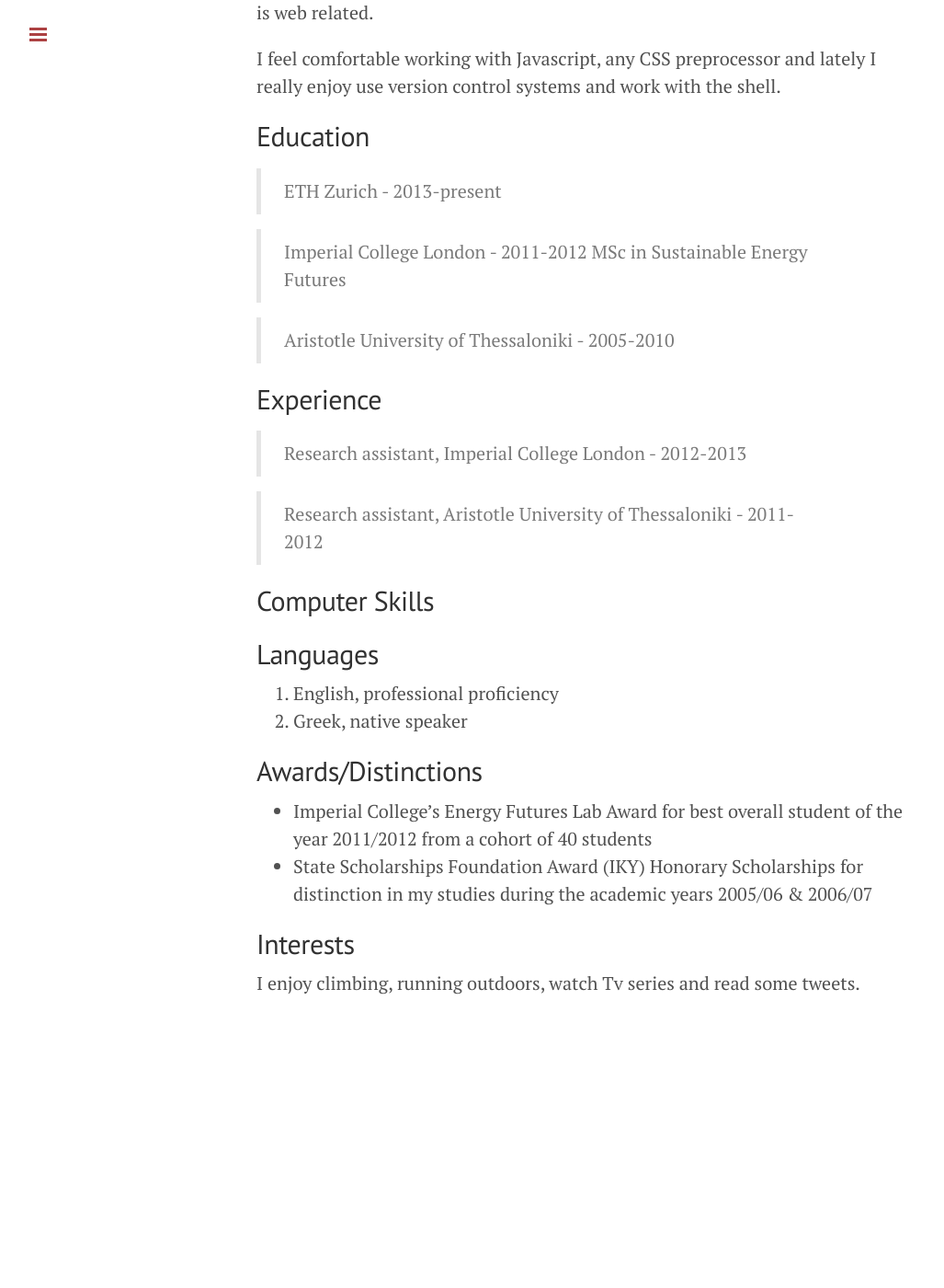
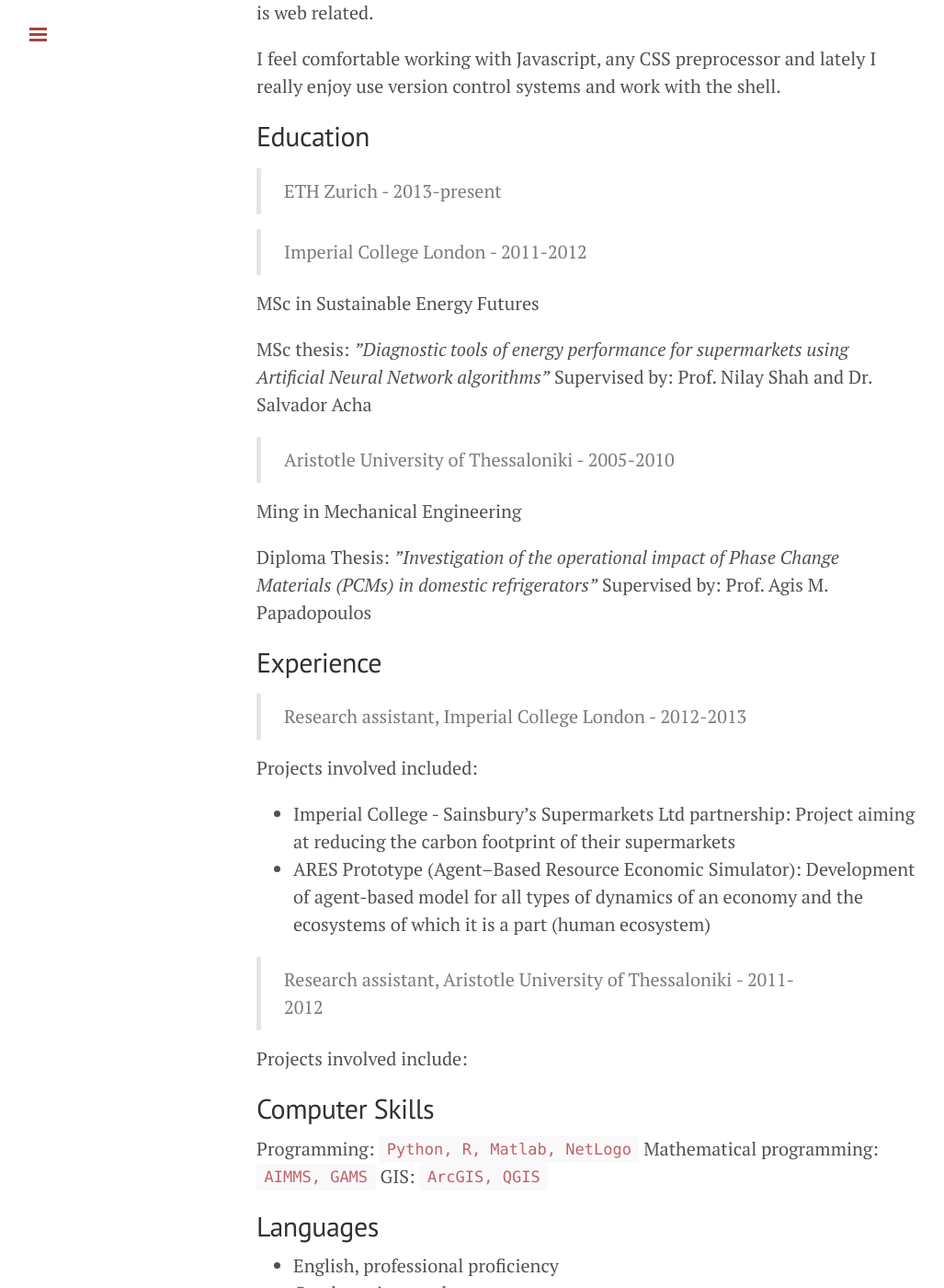
Before and after one commit to gmavrom33/gmavrom.github.io, a Jekyll site: the page built from cv/index.md, in a window 1280 px wide and 1400 px high, scrolled down 465 px. Shown: the whole window at 92% size, without its empty margins (1-1028 px from the left). Built offline with Jekyll 4.4.1, drawn with Linux system fonts in a browser that asks for light colours; nearby versions of some CDN libraries; before the commit the page ends 1629 px from its top, so only the background shows below that; some of the changed text lies outside the part shown.

Commit message:
Updated cv

```diff
--- a/cv/index.md
+++ b/cv/index.md
@@ -34,22 +34,39 @@ I feel comfortable working with Javascript, any CSS preprocessor and lately I re
 > ETH Zurich - 2013-present
 
 > Imperial College London - 2011-2012
+
 MSc in Sustainable Energy Futures
 
+MSc thesis: *”Diagnostic tools of energy performance for supermarkets using Artificial Neural Network algorithms”* Supervised by: Prof. Nilay Shah and Dr. Salvador Acha
+
 > Aristotle University of Thessaloniki - 2005-2010
+
+Ming in Mechanical Engineering
+
+Diploma Thesis: *”Investigation of the operational impact of Phase Change Materials (PCMs) in domestic refrigerators”* Supervised by: Prof. Agis M. Papadopoulos
 
 ## Experience
 
 > Research assistant, Imperial College London - 2012-2013
 
+Projects involved included:
+
+* Imperial College - Sainsbury's Supermarkets Ltd partnership: Project aiming at reducing the carbon footprint of their supermarkets
+* ARES Prototype (Agent–Based Resource Economic Simulator): Development of agent-based model for all types of dynamics of an economy and the ecosystems of which it is a part (human ecosystem)
+
 > Research assistant, Aristotle University of Thessaloniki - 2011-2012
 
+Projects involved include:
+
 ## Computer Skills
+Programming: `Python, R, Matlab, NetLogo`
+Mathematical programming: `AIMMS, GAMS`
+GIS: `ArcGIS, QGIS`
 
 ## Languages
 
-1. English, professional proficiency
-2. Greek, native speaker
+* English, professional proficiency
+* Greek, native speaker
 
 ## Awards/Distinctions
 * Imperial College’s Energy Futures Lab Award for best overall student of the year 2011/2012 from a cohort of 40 students
@@ -57,4 +74,4 @@ MSc in Sustainable Energy Futures
 
 ## Interests
 
-I enjoy climbing, running outdoors, watch Tv series and read some tweets.
+In my spare time I enjoy playing guitar or reading graphic novel and I do not enjoy trying to catch up with unread articles in my RSS feed.
```
